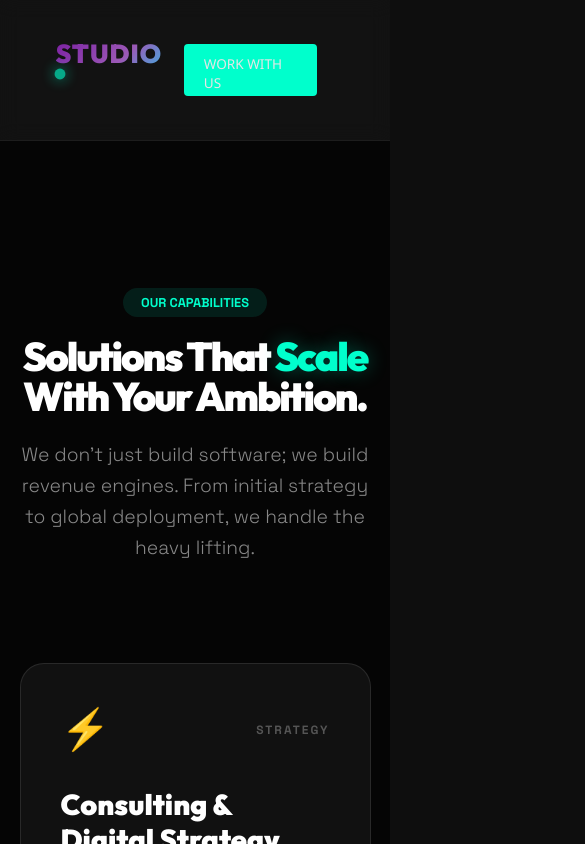
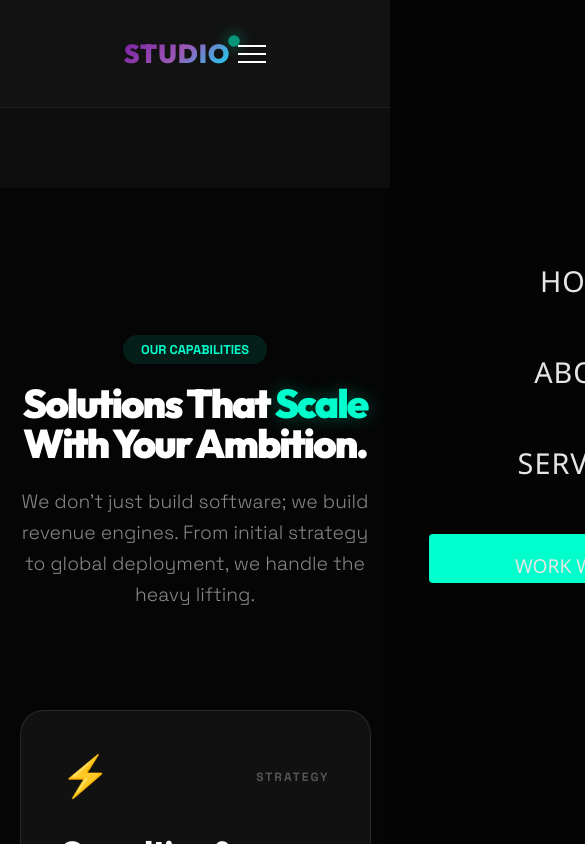
Before and after one commit to ST10378552/Template_Site, a React (Vite) app: page /services in a window 390 px wide. Shown: the top 844 px of the page, 585 px wide, since content can reach past the window. Built offline with nearby package versions, Linux system fonts and the light colour scheme.

Commit message:
Updated index.html with fonts and SEO tags

```diff
--- a/index.html
+++ b/index.html
@@ -2,8 +2,24 @@
 <html lang="en">
   <head>
     <meta charset="UTF-8" />
+    <link rel="icon" type="image/svg+xml" href="/vite.svg" />
+
     <meta name="viewport" content="width=device-width, initial-scale=1.0" />
-    <title>Professional Website</title>
+
+    <title>STUDIO. | Digital Experience Agency</title>
+    <meta name="description" content="We craft high-performance digital experiences through technical grit and boundary-pushing design." />
+
+    <link rel="preconnect" href="https://fonts.googleapis.com">
+    <link rel="preconnect" href="https://fonts.gstatic.com" crossorigin>
+    <link href="https://fonts.googleapis.com/css2?family=Outfit:wght@400;900&family=Space+Grotesk:wght@300;700&display=swap" rel="stylesheet">
+
+    <style>
+      /* Smooth scrolling across the whole site */
+      html {
+        scroll-behavior: smooth;
+        background-color: #050505; /* Prevents white flash on load */
+      }
+    </style>
   </head>
   <body>
     <div id="root"></div>
--- a/src/App.css
+++ b/src/App.css
@@ -8,7 +8,7 @@
 }
 
 body {
-  background-color: #050505; /* Deep black to match all pages */
+  background-color: #050505;
   color: white;
   font-family: 'Space Grotesk', sans-serif;
   -webkit-font-smoothing: antialiased;
@@ -26,7 +26,7 @@ body {
   top: 0;
   left: 0;
   width: 100%;
-  z-index: 1000;
+  z-index: 2000; /* High z-index to stay on top */
   background: rgba(5, 5, 5, 0.7);
   backdrop-filter: blur(15px);
   border-bottom: 1px solid rgba(255, 255, 255, 0.05);
@@ -41,10 +41,7 @@ body {
   align-items: center;
 }
 
-.logo-link {
-  text-decoration: none;
-}
-
+.logo-link { text-decoration: none; }
 .logo {
   font-family: 'Outfit', sans-serif;
   font-weight: 900;
@@ -52,11 +49,9 @@ body {
   letter-spacing: -1px;
   color: white;
 }
+.logo .dot { color: #00ffcc; }
 
-.logo .dot {
-  color: #00ffcc; /* Your neon theme color */
-}
-
+/* Desktop Nav Links */
 .nav-links {
   display: flex;
   align-items: center;
@@ -96,6 +91,73 @@ body {
   box-shadow: 0 5px 15px rgba(0, 255, 204, 0.3);
 }
 
+.content-body {
+  margin-top: 80px; /* Offset for fixed navbar */
+}
+
+/* --- MOBILE HAMBURGER TOGGLE --- */
+.menu-toggle {
+  display: none;
+  flex-direction: column;
+  gap: 6px;
+  background: none;
+  border: none;
+  cursor: pointer;
+  z-index: 3000;
+}
+
+.bar {
+  width: 28px;
+  height: 2px;
+  background-color: white;
+  transition: 0.4s cubic-bezier(0.075, 0.82, 0.165, 1);
+}
+
+/* --- RESPONSIVE LOGIC (Mobile & Tablet) --- */
+@media (max-width: 968px) {
+  .menu-toggle {
+    display: flex;
+  }
+
+  /* Animate Hamburger to 'X' */
+  .menu-toggle.active .bar:nth-child(1) { transform: translateY(8px) rotate(45deg); }
+  .menu-toggle.active .bar:nth-child(2) { opacity: 0; }
+  .menu-toggle.active .bar:nth-child(3) { transform: translateY(-8px) rotate(-45deg); }
+
+  /* Full Screen Slide-out Menu */
+  .nav-links {
+    position: fixed;
+    top: 0;
+    right: -100%; /* Off-screen by default */
+    width: 100%;
+    height: 100vh;
+    background: rgba(5, 5, 5, 0.98);
+    backdrop-filter: blur(25px);
+    flex-direction: column;
+    justify-content: center;
+    align-items: center;
+    gap: 3rem;
+    transition: 0.6s cubic-bezier(0.77, 0, 0.175, 1);
+  }
+
+  .nav-links.open {
+    right: 0; /* Slide in */
+  }
+
+  .nav-item {
+    display: block;
+    font-size: 1.8rem; /* Larger text for mobile */
+    color: white;
+  }
+
+  .nav-cta {
+    width: 80%;
+    text-align: center;
+    font-size: 1.2rem;
+    padding: 18px;
+  }
+}
+
 /* --- FOOTER --- */
 .simple-footer {
   padding: 40px 0;
@@ -103,14 +165,5 @@ body {
   text-align: center;
   font-size: 0.8rem;
   color: #444;
+  margin-top: auto;
 }
-
-/* RESPONSIVE NAV */
-@media (max-width: 768px) {
-  .nav-links {
-    gap: 1.2rem;
-  }
-  .nav-item {
-    display: none; /* Hides text links on mobile to prevent clutter */
-  }
-}
--- a/src/App.jsx
+++ b/src/App.jsx
@@ -1,7 +1,7 @@
-import React from 'react';
+import React, { useState } from 'react';
 import { BrowserRouter as Router, Routes, Route, Link } from 'react-router-dom';
 
-// Import your components - Ensure file names match EXACTLY (Case-Sensitive)
+// Import your components - Ensure folder and file names match EXACTLY
 import HomePage from './components/HomePage.jsx';
 import AboutUs from './components/AboutUs.jsx';
 import Services from './components/Services.jsx';
@@ -11,26 +11,44 @@ import Contact from './components/Contact.jsx';
 import './App.css';
 
 function App() {
+  const [isMenuOpen, setIsMenuOpen] = useState(false);
+
+  // Functions to handle menu state
+  const toggleMenu = () => setIsMenuOpen(!isMenuOpen);
+  const closeMenu = () => setIsMenuOpen(false);
+
   return (
     <Router>
       <div className="app-wrapper">
         {/* PREMIUM NAVIGATION */}
         <header className="navbar">
           <div className="nav-container">
-            <Link to="/" className="logo-link">
+            <Link to="/" className="logo-link" onClick={closeMenu}>
               <h1 className="logo">STUDIO<span className="dot">.</span></h1>
             </Link>
 
-            <nav className="nav-links">
-              <Link to="/" className="nav-item">Home</Link>
-              <Link to="/about" className="nav-item">About</Link>
-              <Link to="/services" className="nav-item">Services</Link>
-              <Link to="/contact" className="nav-cta">Work With Us</Link>
+            {/* HAMBURGER ICON (Visible only on mobile) */}
+            <button
+              className={`menu-toggle ${isMenuOpen ? 'active' : ''}`}
+              onClick={toggleMenu}
+              aria-label="Toggle navigation"
+            >
+              <span className="bar"></span>
+              <span className="bar"></span>
+              <span className="bar"></span>
+            </button>
+
+            {/* NAV LINKS (Desktop & Mobile Overlay) */}
+            <nav className={`nav-links ${isMenuOpen ? 'open' : ''}`}>
+              <Link to="/" className="nav-item" onClick={closeMenu}>Home</Link>
+              <Link to="/about" className="nav-item" onClick={closeMenu}>About</Link>
+              <Link to="/services" className="nav-item" onClick={closeMenu}>Services</Link>
+              <Link to="/contact" className="nav-cta" onClick={closeMenu}>Work With Us</Link>
             </nav>
           </div>
         </header>
 
-        {/* PAGE ROUTES */}
+        {/* PAGE CONTENT */}
         <main className="content-body">
           <Routes>
             <Route path="/" element={<HomePage />} />
```
Also changed, not shown: 1 other file (tests, documents, lock files or other folders).
